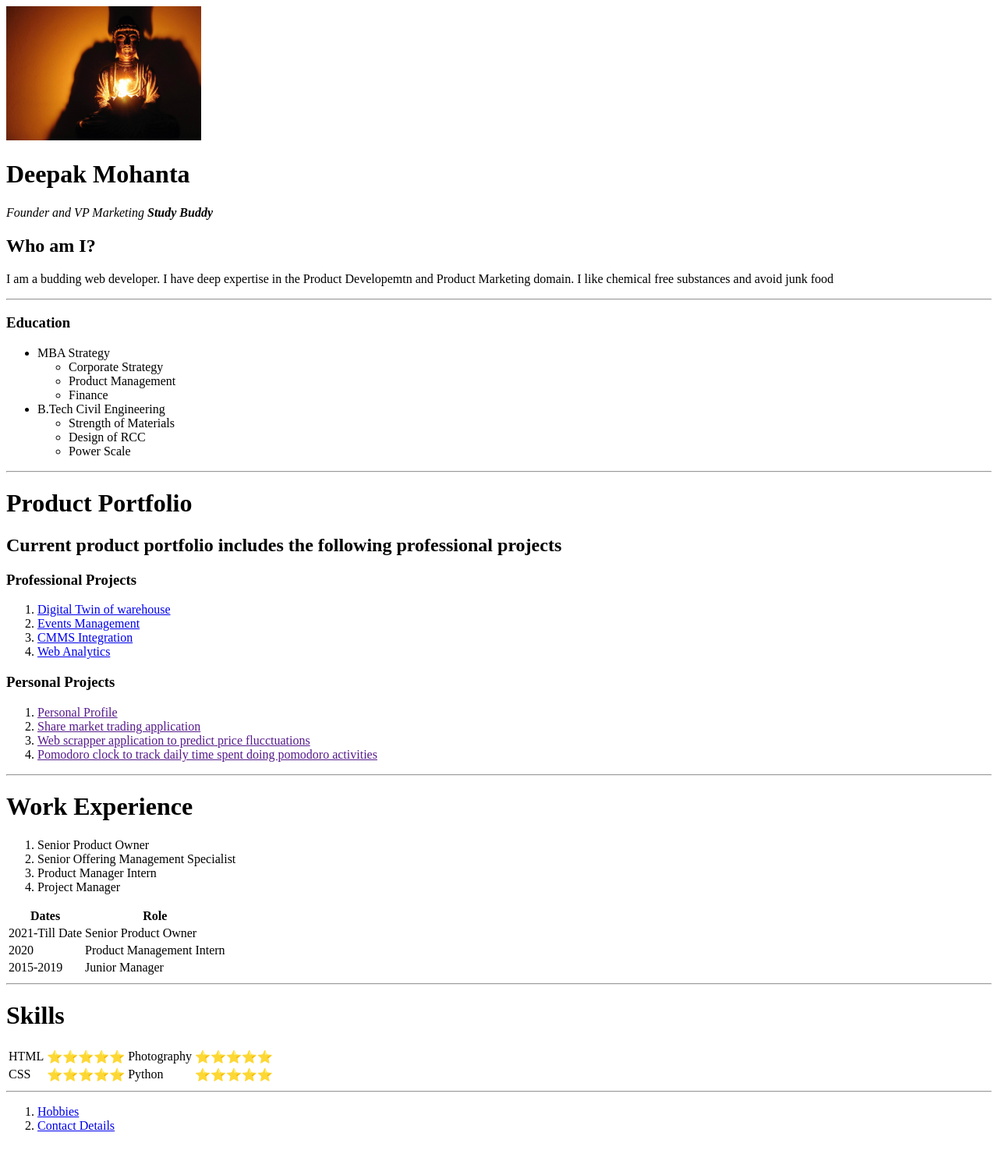
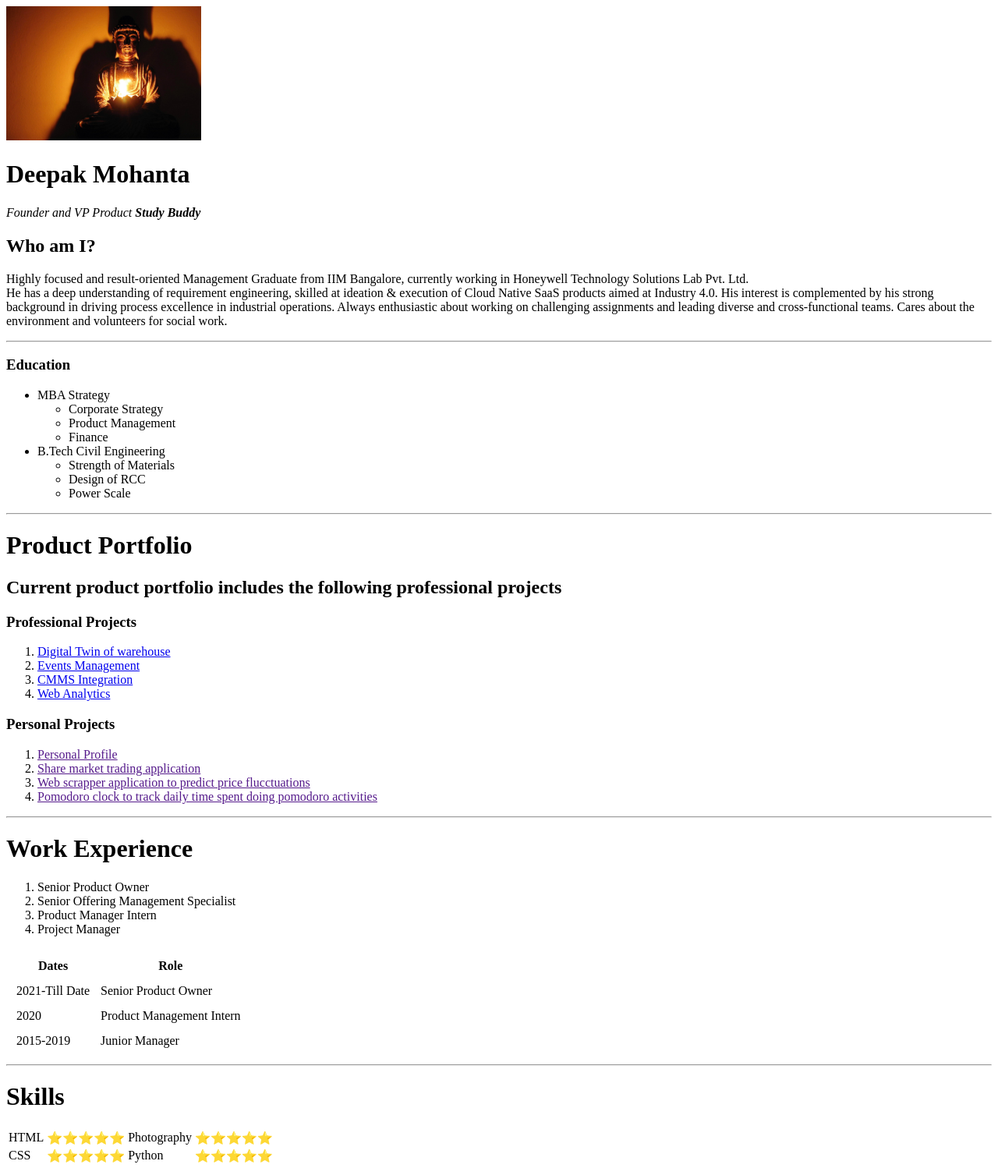
Before and after one commit to 2023Deep/Resume, a plain HTML site: page index.html in a window 1280 px wide. Shown: the top 1498 px of the page at 78% size. Before the commit the page ends 1469 px from the top, so only its background shows below. Drawn offline with Linux system fonts and the light colour scheme.

Commit message:
Add files via upload

```diff
--- a/index.html
+++ b/index.html
@@ -2,15 +2,17 @@
 <html lang="en">
 <head>
     <meta charset="UTF-8">
-    <title>😈Deepak's Personal Website</title>
+    <title>Resume</title>
 </head>
 <body>
-    <img src="36616.jpg" alt="Buddha" width="250">
+    <img src="36616.jpg" alt="Deepak" width="250">
     <h1>Deepak Mohanta</h1>
-    <p><em>Founder and VP Marketing <strong>Study Buddy</strong> </em></p>
+    <p><em>Founder and VP Product <strong>Study Buddy</strong> </em></p>
     <h2> Who am I?</h2>
-    <p>I am a budding web developer. I have deep expertise in the Product Developemtn and Product Marketing domain.
-        I like chemical free substances and avoid junk food</p>
+    <p> Highly focused and result-oriented Management Graduate from IIM Bangalore, currently working in Honeywell Technology Solutions Lab Pvt. Ltd.
+        <br>
+        He has a deep understanding of requirement engineering, skilled at ideation & execution of Cloud Native SaaS products aimed at Industry 4.0. His interest is complemented by his strong background in driving process excellence in industrial operations. Always enthusiastic about working on challenging assignments and leading diverse and cross-functional teams.
+        Cares about the environment and volunteers for social work.</p>
     <hr>
     <h3>Education</h3>
     <ul>
@@ -52,7 +54,7 @@
         <li>Product Manager Intern</li>
         <li>Project Manager</li>
     </ol>
-    <table cellspacig="12">
+    <table cellspacing="12">
         <thead>
             <tr>
                 <th>Dates</th>
```
Also changed, not shown: contact.html (+2 -1 lines).
